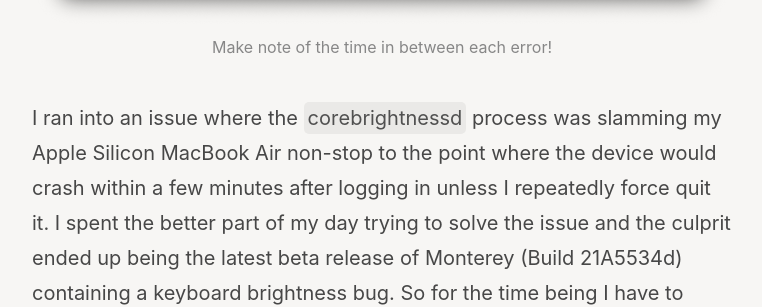
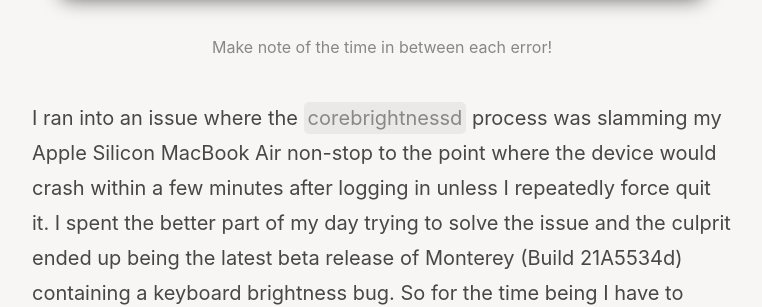
Before and after one commit to wertercatt/tooters, a Jekyll site: the page built from _posts/2021-09-29-Runaway-corebrightnessd-process.md, in a window 1280 px wide. Shown: the part 688-995 px from the top of the page, without its empty margins (258-1020 px from the left). Built offline with Jekyll 4.4.1, drawn with Linux system fonts in a browser that asks for light colours.

Commit message:
Updated text color for inline code.

```diff
--- a/_sass/_code.scss
+++ b/_sass/_code.scss
@@ -6,12 +6,12 @@
 	font-size: 100%;
 	padding: 4px 4px;
     background-color: #292929;
-    color: #dedede;
+    color: #f1f1f1;
 	white-space: nowrap;
     border-radius: .25em;
 
     @media (prefers-color-scheme: light) {
-        color: #505050;
+        color: #888888;
         background-color: $code-inline-bg-light;
         }
 }
```
